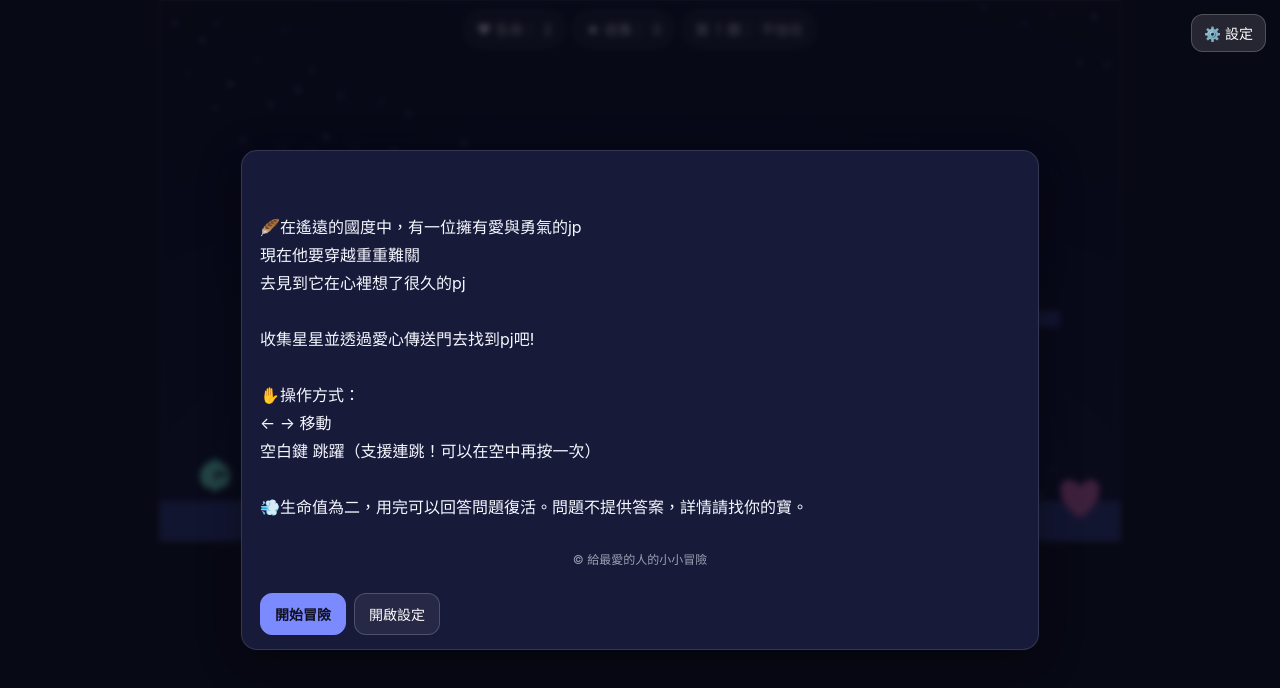
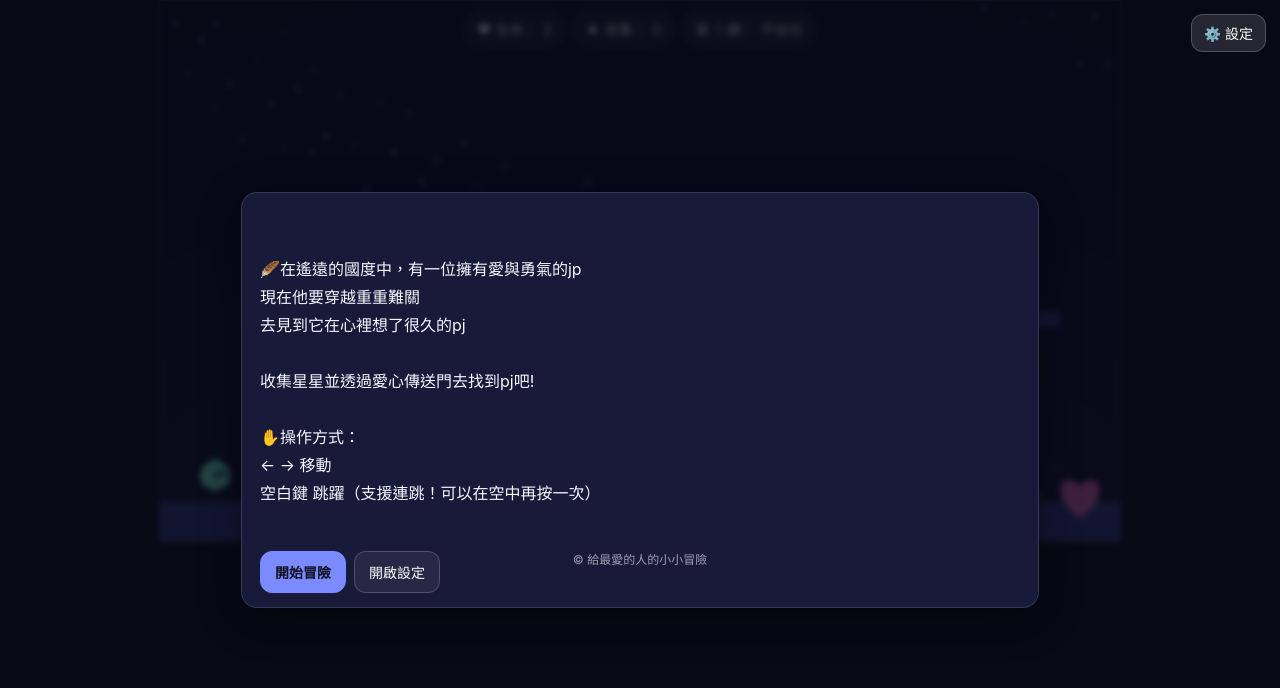
Before and after one commit to pinyunlin/PL_travel, a plain HTML site: page index.html in a window 1280 px wide. Drawn offline with Linux system fonts and the light colour scheme.

Commit message:
Remove life points and resurrection instructions
Removed instructions about life points and resurrection.

```diff
--- a/index.html
+++ b/index.html
@@ -130,9 +130,6 @@
 ✋操作方式：
 ← → 移動
 空白鍵 跳躍（支援連跳！可以在空中再按一次）
-
-💨生命值為二，用完可以回答問題復活。問題不提供答案，詳情請找你的寶。
-
       </p>
       <div class="btnRow">
         <button id="startBtn" class="primary">開始冒險</button>
```
